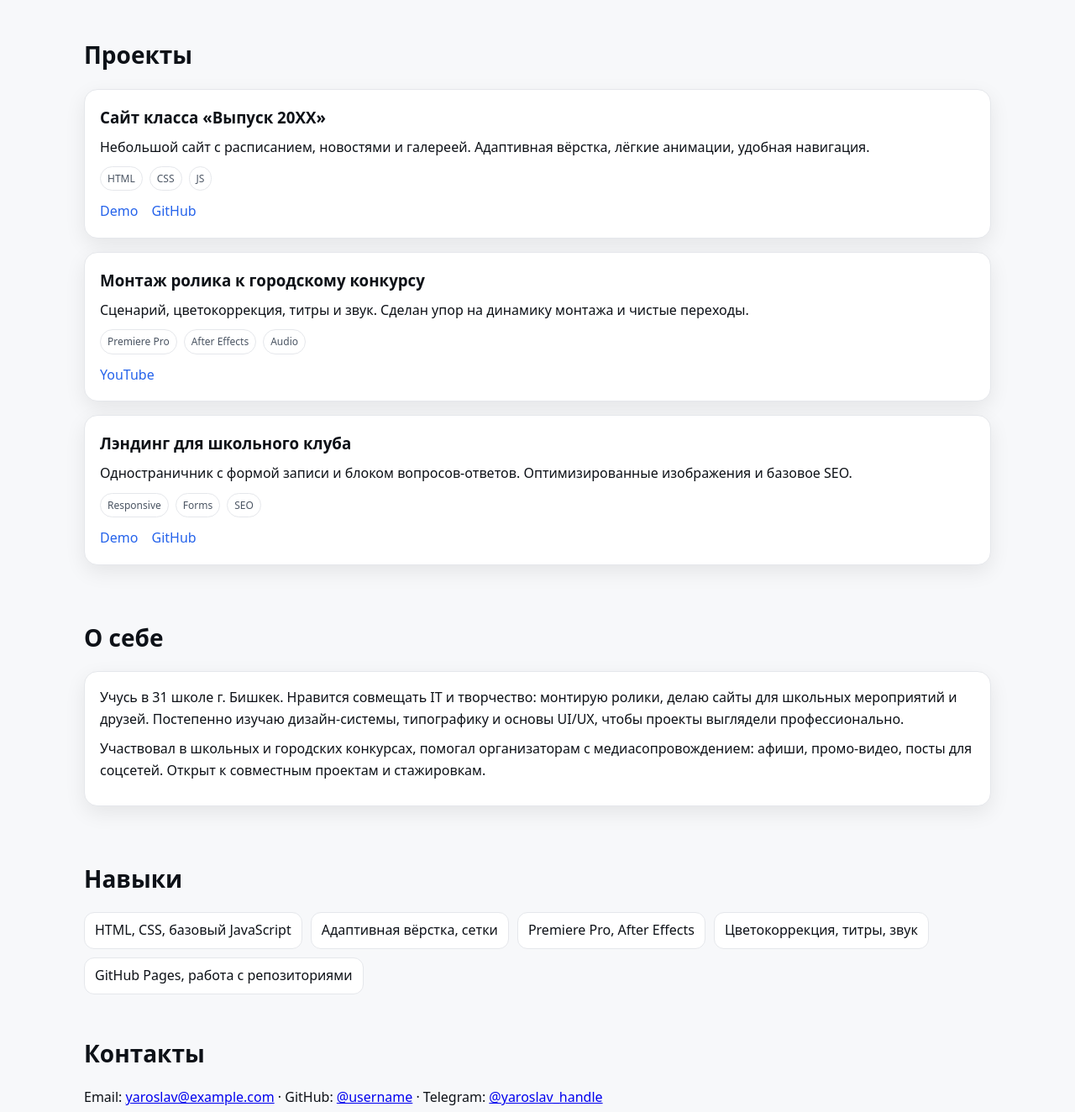
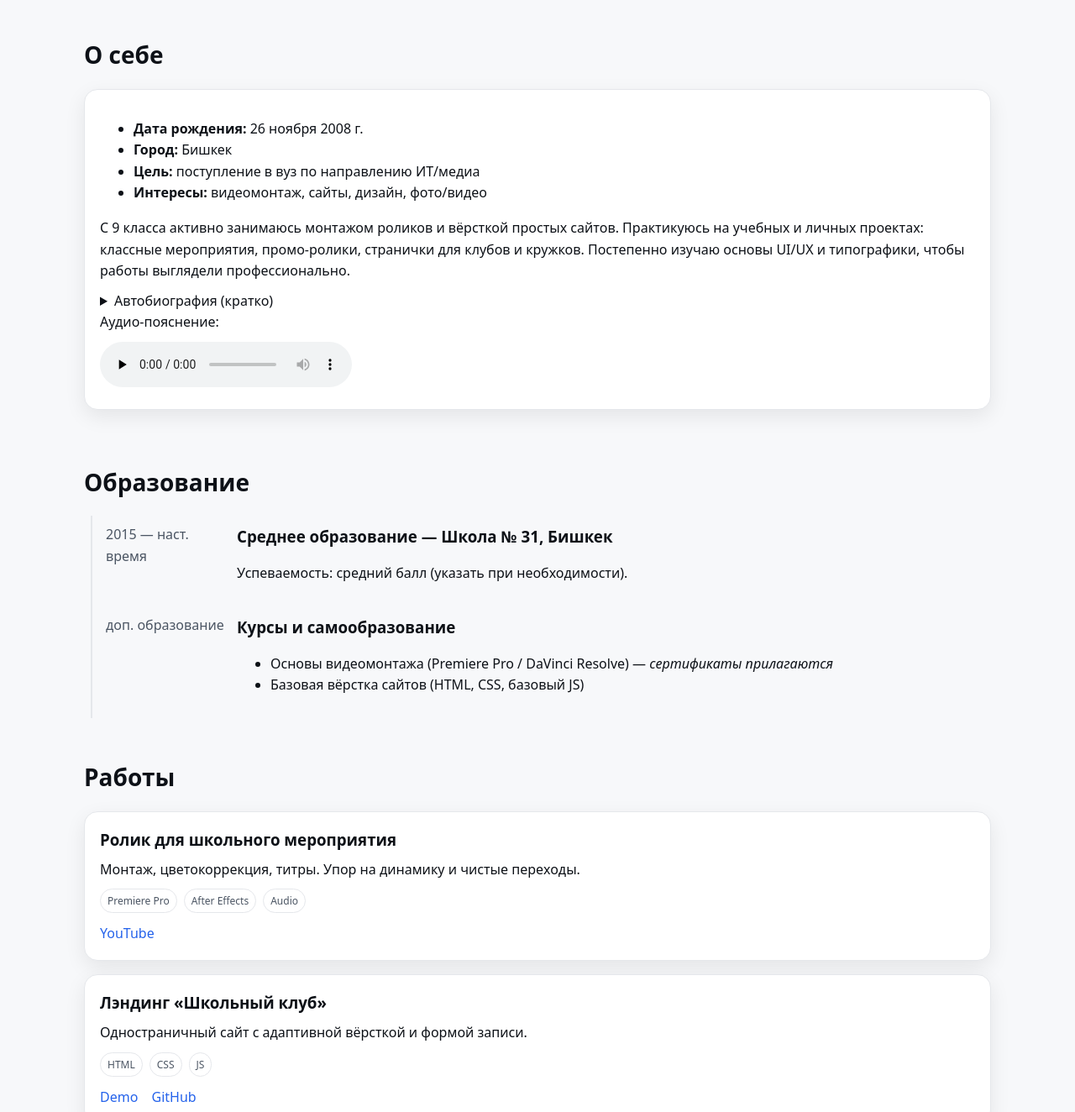
Before and after one commit to vladzevun/fio, a plain HTML site: page index.html in a window 1280 px wide. Shown: the part 499-1823 px from the top of the page at 84% size. Drawn offline with Linux system fonts and the light colour scheme.

Commit message:
Update index.html

```diff
--- a/index.html
+++ b/index.html
@@ -4,25 +4,23 @@
   <meta charset="utf-8" />
   <meta name="viewport" content="width=device-width, initial-scale=1" />
   <title>Фомин Ярослав — Портфолио абитуриента</title>
-  <meta name="description" content="Портфолио Фомина Ярослава Анатольевича: школьные проекты, видео-монтаж и сайты." />
+  <meta name="description" content="Портфолио Фомина Ярослава Анатольевича: данные, проекты, достижения и контакты." />
   <link rel="icon" href="assets/favicon.png" />
-  <link rel="preload" href="styles.css" as="style" />
   <link rel="stylesheet" href="styles.css" />
-  <meta property="og:title" content="Фомин Ярослав — Портфолио" />
-  <meta property="og:description" content="Школьные проекты, видеомонтаж и разработка сайтов. 31 школа, г. Бишкек." />
+  <meta property="og:title" content="Фомин Ярослав — Портфолио абитуриента" />
+  <meta property="og:description" content="Видеомонтаж и создание сайтов. 31 школа, г. Бишкек." />
   <meta property="og:type" content="website" />
-  <meta property="og:url" content="https://username.github.io/" />
-  <meta property="og:image" content="https://username.github.io/assets/avatar.jpg" />
 </head>
 <body>
   <header class="site-header">
     <div class="container row">
       <div class="brand">
-        <a href="#top" class="logo">YF</a>
-        <nav class="nav">
-          <a href="#projects">Проекты</a>
+        <a href="#top" class="logo" aria-label="На главную">YF</a>
+        <nav class="nav" aria-label="Основная навигация">
           <a href="#about">О себе</a>
-          <a href="#skills">Навыки</a>
+          <a href="#education">Образование</a>
+          <a href="#projects">Работы</a>
+          <a href="#achievements">Достижения</a>
           <a href="#contact">Контакты</a>
         </nav>
       </div>
@@ -37,12 +35,12 @@
         <h1>Фомин Ярослав Анатольевич</h1>
         <p class="subtitle">Абитуриент · 31 школа, Бишкек</p>
         <p class="lead">
-          Занимаюсь видеомонтажом и созданием сайтов. Люблю аккуратный дизайн, понятную структуру и внимание к деталям.
-          В проектах совмещаю технические навыки с творческим подходом.
+          Занимаюсь видеомонтажом и созданием сайтов. Люблю чистый дизайн, аккуратную вёрстку
+          и понятную структуру страниц. Учусь, развиваю насмотренность и прокачиваю технические навыки.
         </p>
         <div class="actions">
           <a class="btn" href="#projects">Смотреть работы</a>
-          <a class="btn ghost" href="https://github.com/username" target="_blank" rel="noreferrer">GitHub</a>
+          <a class="btn ghost" href="#about">Коротко обо мне</a>
         </div>
       </div>
       <div class="hero-media">
@@ -50,84 +48,133 @@
       </div>
     </section>
 
-    <!-- projects -->
+    <!-- about / autobiography -->
+    <section id="about" class="section container">
+      <h2>О себе</h2>
+      <div class="card">
+        <div class="card-body">
+          <ul class="bio">
+            <li><strong>Дата рождения:</strong> 26&nbsp;ноября&nbsp;2008&nbsp;г.</li>
+            <li><strong>Город:</strong> Бишкек</li>
+            <li><strong>Цель:</strong> поступление в вуз по направлению ИТ/медиа</li>
+            <li><strong>Интересы:</strong> видеомонтаж, сайты, дизайн, фото/видео</li>
+          </ul>
+          <p>
+            С 9&nbsp;класса активно занимаюсь монтажом роликов и вёрсткой простых сайтов.
+            Практикуюсь на учебных и личных проектах: классные мероприятия, промо-ролики,
+            странички для клубов и кружков. Постепенно изучаю основы UI/UX и типографики, чтобы
+            работы выглядели профессионально.
+          </p>
+          <details class="details">
+            <summary>Автобиография (кратко)</summary>
+            <p>
+              Родился 26.11.2008. Обучаюсь в средней школе №&nbsp;31 г.&nbsp;Бишкек.
+              Дополнительно занимаюсь самообразованием: прохожу онлайн‑курсы, практикую монтаж
+              и разработку сайтов. Свободное время посвящаю спорту, чтению и проектам.
+            </p>
+          </details>
+
+          <div class="audio-wrap">
+            <p class="muted">Аудио‑пояснение:</p>
+            <!-- Положите файл в assets/explanation.ogg -->
+            <audio controls preload="none">
+              <source src="assets/explanation.ogg" type="audio/ogg" />
+              Ваш браузер не поддерживает воспроизведение аудио.
+            </audio>
+          </div>
+        </div>
+      </div>
+    </section>
+
+    <!-- education -->
+    <section id="education" class="section container">
+      <h2>Образование</h2>
+      <div class="timeline">
+        <div class="timeline-item">
+          <div class="time">2015&nbsp;—&nbsp;наст. время</div>
+          <div class="content">
+            <h3>Среднее образование — Школа №&nbsp;31, Бишкек</h3>
+            <p>Успеваемость: средний балл (указать при необходимости).</p>
+          </div>
+        </div>
+        <div class="timeline-item">
+          <div class="time">доп.&nbsp;образование</div>
+          <div class="content">
+            <h3>Курсы и самообразование</h3>
+            <ul class="list">
+              <li>Основы видеомонтажа (Premiere Pro / DaVinci Resolve) — <em>сертификаты прилагаются</em></li>
+              <li>Базовая вёрстка сайтов (HTML, CSS, базовый JS)</li>
+            </ul>
+          </div>
+        </div>
+      </div>
+    </section>
+
+    <!-- projects / works -->
     <section id="projects" class="section container">
-      <h2>Проекты</h2>
+      <h2>Работы</h2>
 
       <article class="card">
         <div class="card-body">
-          <h3>Сайт класса «Выпуск 20XX»</h3>
-          <p>Небольшой сайт с расписанием, новостями и галереей. Адаптивная вёрстка, лёгкие анимации, удобная навигация.</p>
-          <ul class="tags"><li>HTML</li><li>CSS</li><li>JS</li></ul>
+          <h3>Ролик для школьного мероприятия</h3>
+          <p>Монтаж, цветокоррекция, титры. Упор на динамику и чистые переходы.</p>
+          <ul class="tags"><li>Premiere Pro</li><li>After Effects</li><li>Audio</li></ul>
           <div class="links">
-            <a href="https://username.github.io/class-site/" target="_blank" rel="noreferrer">Demo</a>
-            <a href="https://github.com/username/class-site" target="_blank" rel="noreferrer">GitHub</a>
+            <a href="#" target="_blank" rel="noreferrer">YouTube</a>
           </div>
         </div>
       </article>
 
       <article class="card">
         <div class="card-body">
-          <h3>Монтаж ролика к городскому конкурсу</h3>
-          <p>Сценарий, цветокоррекция, титры и звук. Сделан упор на динамику монтажа и чистые переходы.</p>
-          <ul class="tags"><li>Premiere Pro</li><li>After Effects</li><li>Audio</li></ul>
+          <h3>Лэндинг «Школьный клуб»</h3>
+          <p>Одностраничный сайт с адаптивной вёрсткой и формой записи.</p>
+          <ul class="tags"><li>HTML</li><li>CSS</li><li>JS</li></ul>
           <div class="links">
-            <a href="https://youtu.be/xxxxxxx" target="_blank" rel="noreferrer">YouTube</a>
-          </div>
-        </div>
-      </article>
-
-      <article class="card">
-        <div class="card-body">
-          <h3>Лэндинг для школьного клуба</h3>
-          <p>Одностраничник с формой записи и блоком вопросов-ответов. Оптимизированные изображения и базовое SEO.</p>
-          <ul class="tags"><li>Responsive</li><li>Forms</li><li>SEO</li></ul>
-          <div class="links">
-            <a href="https://username.github.io/club-landing/" target="_blank" rel="noreferrer">Demo</a>
-            <a href="https://github.com/username/club-landing" target="_blank" rel="noreferrer">GitHub</a>
+            <a href="#" target="_blank" rel="noreferrer">Demo</a>
+            <a href="#" target="_blank" rel="noreferrer">GitHub</a>
           </div>
         </div>
       </article>
     </section>
 
-    <!-- about -->
-    <section id="about" class="section container">
-      <h2>О себе</h2>
-      <div class="card">
-        <div class="card-body">
-          <p>
-            Учусь в 31 школе г.&nbsp;Бишкек. Нравится совмещать IT и творчество: монтирую ролики,
-            делаю сайты для школьных мероприятий и друзей. Постепенно изучаю дизайн-системы,
-            типографику и основы UI/UX, чтобы проекты выглядели профессионально.
-          </p>
-          <p>
-            Участвовал в школьных и городских конкурсах, помогал организаторам с медиасопровождением:
-            афиши, промо-видео, посты для соцсетей. Открыт к совместным проектам и стажировкам.
-          </p>
+    <!-- achievements -->
+    <section id="achievements" class="section container">
+      <h2>Достижения и участие</h2>
+      <div class="grid">
+        <div class="card">
+          <div class="card-body">
+            <h3>Участие в школьных проектах</h3>
+            <p>Фото‑ и видео‑поддержка мероприятий, помощь в оформлении материалов.</p>
+          </div>
+        </div>
+        <div class="card">
+          <div class="card-body">
+            <h3>Сертификаты</h3>
+            <ul class="list">
+              <li>Курс видеомонтажа — <em>период обучения / номер сертификата</em></li>
+              <li>Курс по основам веб‑разработки — <em>период обучения</em></li>
+            </ul>
+          </div>
         </div>
       </div>
-    </section>
-
-    <!-- skills -->
-    <section id="skills" class="section container">
-      <h2>Навыки</h2>
-      <ul class="skills">
-        <li>HTML, CSS, базовый JavaScript</li>
-        <li>Адаптивная вёрстка, сетки</li>
-        <li>Premiere Pro, After Effects</li>
-        <li>Цветокоррекция, титры, звук</li>
-        <li>GitHub Pages, работа с репозиториями</li>
-      </ul>
     </section>
 
     <!-- contact -->
     <section id="contact" class="section container">
       <h2>Контакты</h2>
-      <p>
-        Email: <a href="mailto:yaroslav@example.com">yaroslav@example.com</a> ·
-        GitHub: <a href="https://github.com/username" target="_blank" rel="noreferrer">@username</a> ·
-        Telegram: <a href="https://t.me/yaroslav_handle" target="_blank" rel="noreferrer">@yaroslav_handle</a>
-      </p>
+      <div class="card">
+        <div class="card-body">
+          <p>
+            Телефон: <a href="tel:+996553102135">+996&nbsp;553&nbsp;102&nbsp;135</a><br />
+            Email: <a href="mailto:yaroslav@example.com">yaroslav@example.com</a><br />
+            GitHub: <a href="https://github.com/username" target="_blank" rel="noreferrer">@username</a>
+          </p>
+          <p class="muted small">
+            *При размещении в открытом доступе проверьте, какие контактные данные хотите публиковать.
+          </p>
+        </div>
+      </div>
     </section>
   </main>
 
```
